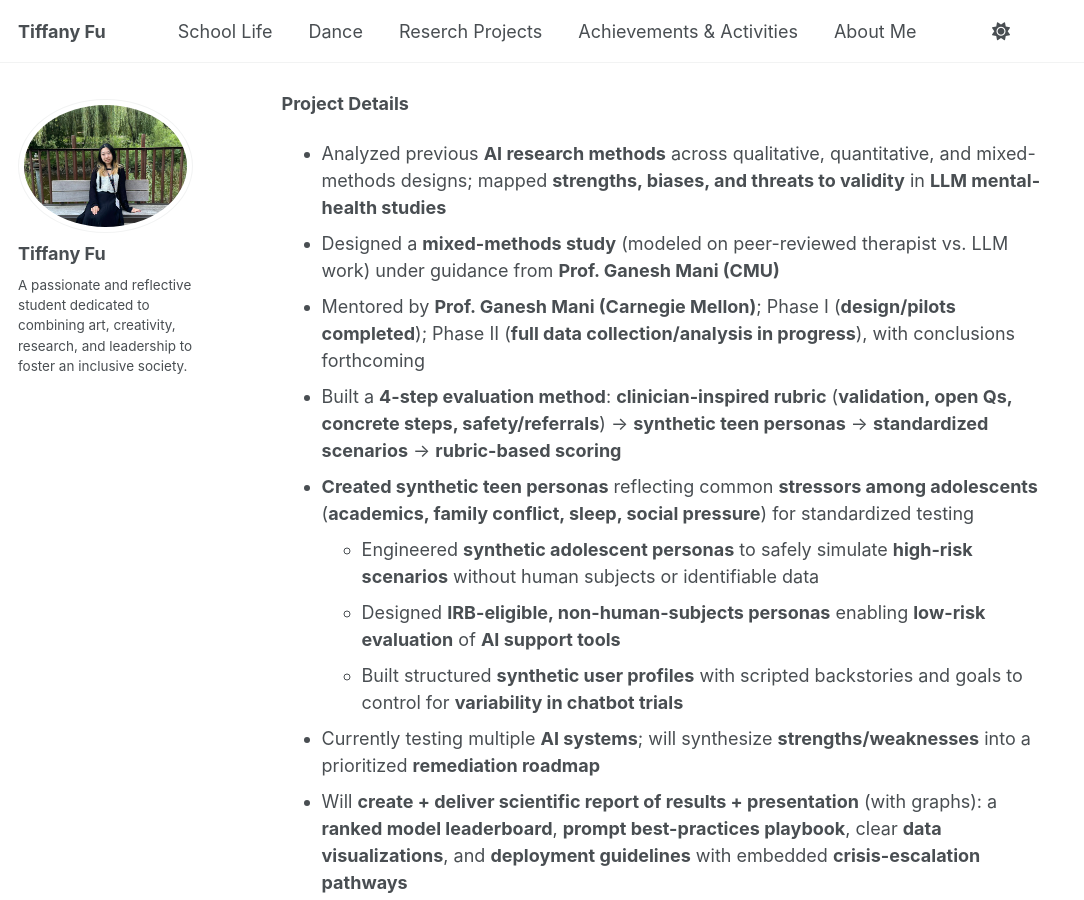
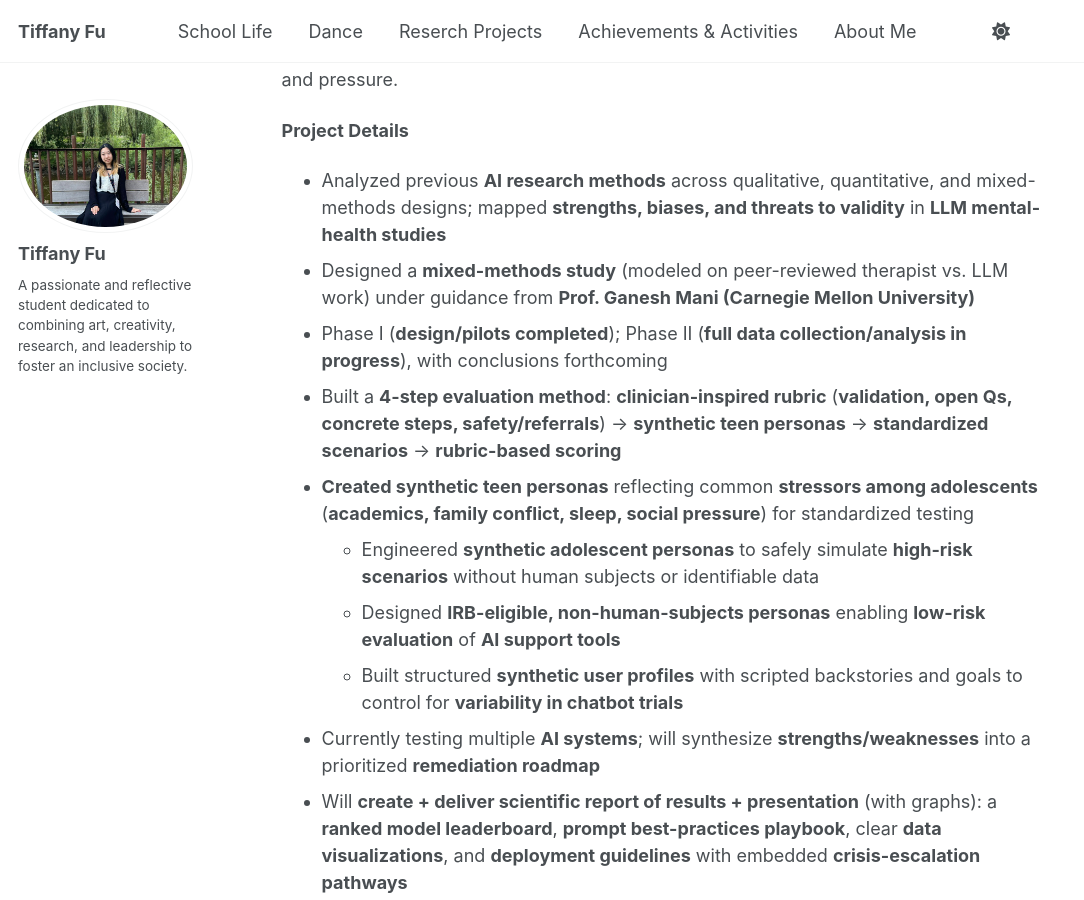
Before and after one commit to TiffanyJTFu/TiffanyTestWeb, a Jekyll site: the page built from _teaching/04-MentalHealthAIChatbotProject.md, in a window 1280 px wide and 900 px high, scrolled down 1489 px. Shown: the whole window, without its empty margins (0-1084 px from the left). Built offline with Jekyll 4.4.1, drawn with Linux system fonts in a browser that asks for light colours; a script that is not in the unit is left out.

Commit message:
Update 04-MentalHealthAIChatbotProject.md

```diff
--- a/_teaching/04-MentalHealthAIChatbotProject.md
+++ b/_teaching/04-MentalHealthAIChatbotProject.md
@@ -9,7 +9,7 @@ permalink: /teaching/MentalHealthAIChatbotProject
 <br>**Research Mentor**: <i>**Prof. Ganesh Mani (Carnegie Mellon University)**</i>
 
 **Project Background**
-In such a challenging society where **mental health** related issues are at an all-time high, I watched how **stress** can turn from a feeling into a lifestyle. Among **adolescents**, **anxiety burnout** is so common or rather inevitable—yet access to real **mental-health care** was hard. Whether it’s **cost**, **stigma**, **lack of accessibility** or other social factors, I firmly believe that **mental health should be accessible** for everyone. Ever since the rise of **AI chatbots** and the use of **AI** in general and how powerful it can be at imitating humans, I began with a focused question: Can accessible **AI chatbots** credibly support the **mental health** and **strain** for teens who face **cultural stigma**, **social barriers**, or **financial limits** to traditional care?
+<br>In such a challenging society where **mental health** related issues are at an all-time high, I watched how **stress** can turn from a feeling into a lifestyle. Among **adolescents**, **anxiety burnout** is so common or rather inevitable—yet access to real **mental-health care** was hard. Whether it’s **cost**, **stigma**, **lack of accessibility** or other social factors, I firmly believe that **mental health should be accessible** for everyone. Ever since the rise of **AI chatbots** and the use of **AI** in general and how powerful it can be at imitating humans, I began with a focused question: Can accessible **AI chatbots** credibly support the **mental health** and **strain** for teens who face **cultural stigma**, **social barriers**, or **financial limits** to traditional care?
 
 With guidance from distinguished faculty professor **Dr. Ganesh Mani (Carnegie Mellon)**, I reviewed and analyzed a recent **mixed-methods study** comparing **human therapists** with **large-language-model responses** to **therapeutic communication** and used it as a template. I then surveyed widely available **AI systems** and built a **four-step method**:
 
@@ -23,8 +23,8 @@ After collecting my data, I will **create/analyze a presentation** (with **data
 **Project Details**
 
 * Analyzed previous **AI research methods** across qualitative, quantitative, and mixed-methods designs; mapped **strengths, biases, and threats to validity** in **LLM mental-health studies**
-* Designed a **mixed-methods study** (modeled on peer-reviewed therapist vs. LLM work) under guidance from **Prof. Ganesh Mani (CMU)**
-* Mentored by **Prof. Ganesh Mani (Carnegie Mellon)**; Phase I (**design/pilots completed**); Phase II (**full data collection/analysis in progress**), with conclusions forthcoming
+* Designed a **mixed-methods study** (modeled on peer-reviewed therapist vs. LLM work) under guidance from **Prof. Ganesh Mani (Carnegie Mellon University)**
+* Phase I (**design/pilots completed**); Phase II (**full data collection/analysis in progress**), with conclusions forthcoming
 * Built a **4-step evaluation method**: **clinician-inspired rubric** (**validation, open Qs, concrete steps, safety/referrals**) → **synthetic teen personas** → **standardized scenarios** → **rubric-based scoring**
 * **Created synthetic teen personas** reflecting common **stressors among adolescents** (**academics, family conflict, sleep, social pressure**) for standardized testing
   * Engineered **synthetic adolescent personas** to safely simulate **high-risk scenarios** without human subjects or identifiable data
```
